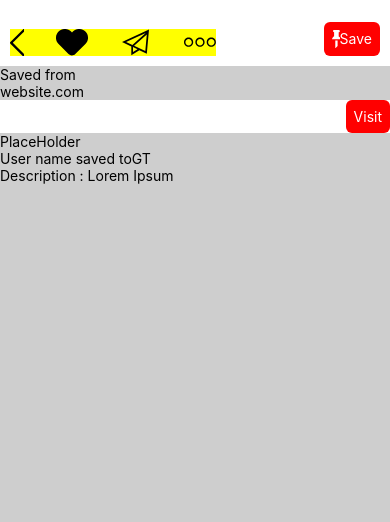
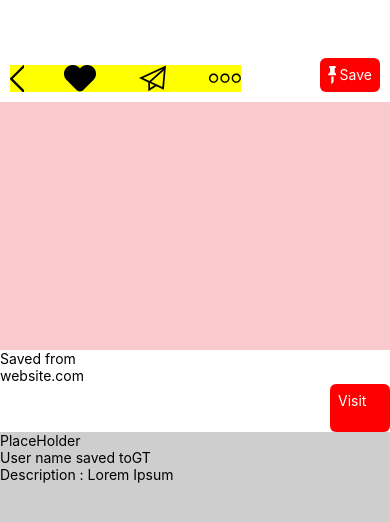
Before and after one commit to matiaskochman/reactnative_flexbox_design, a React Native app: screen / in a window 390 px wide. Shown: the top 522 px of the page. Built offline with nearby package versions, Linux system fonts and the light colour scheme.

Commit message:
views fixed , styling

```diff
--- a/app/components/Pin.js
+++ b/app/components/Pin.js
@@ -14,6 +14,8 @@ export default class Pin extends Component {
   render(){
     return(
       <View style={styles.PinContainer}>
+
+        {/*header*/}
         <View style={styles.PinHeader}>
           <View style={styles.UtilityNav}>
             <Back />
@@ -31,17 +33,20 @@ export default class Pin extends Component {
           </View>
         </View>
 
+        {/*la foto*/}
         <View style={styles.PinContent}>
           <Text style={styles.ImagePlaceHolder}>
           </Text>
         </View>
 
+        {/*el comentario*/}
         <View style={styles.PinMeta}>
           <View style={styles.PinMetaTextContainer}>
             <Text style={styles.PinMetaText}>Saved from</Text>
             <Text style={styles.PinMetaText}>website.com</Text>
           </View>
 
+          {/**/}
           <View style={styles.PinButtonContainer}>
             <View style={styles.PinButton}>
               <Text style={styles.PinButtonText}>
@@ -49,6 +54,7 @@ export default class Pin extends Component {
               </Text>
             </View>
           </View>
+        </View>
 
           <View style={styles.PinUser}>
             <View style={styles.PinUserAvatar}>
@@ -67,7 +73,6 @@ export default class Pin extends Component {
             </View>
           </View>
 
-        </View>
 
       </View>
     )
@@ -86,7 +91,7 @@ const styles = StyleSheet.create({
   PinHeader: {
     backgroundColor:'white',
     flexDirection:'row',
-    height:66,
+    flex:1,
     alignItems:'flex-end',
     justifyContent:'space-between',
     padding:10
@@ -103,19 +108,30 @@ const styles = StyleSheet.create({
     flexDirection:'row',
     backgroundColor:'red',
     padding:8,
-    borderRadius:6
+    borderRadius:6,
+    justifyContent:'space-between',
+    width:60
   },
   PinButtonContainer: {
     flexDirection:'row',
     backgroundColor:'white',
-    flex:4,
+    flex:3,
     justifyContent:'flex-end'
   },
   PinButtonText: {
     color:'white'
   },
   PinContent: {
-
+    backgroundColor:'#f9c9cc',
+    flex:3
+  },
+  PinMeta:{
+    flex:1,
+    backgroundColor:'white'
+  },
+  PinUser:{
+    flex:5,
+    backgroundColor:'#cecece',
   },
   ImagePlaceHolder: {
 
```
